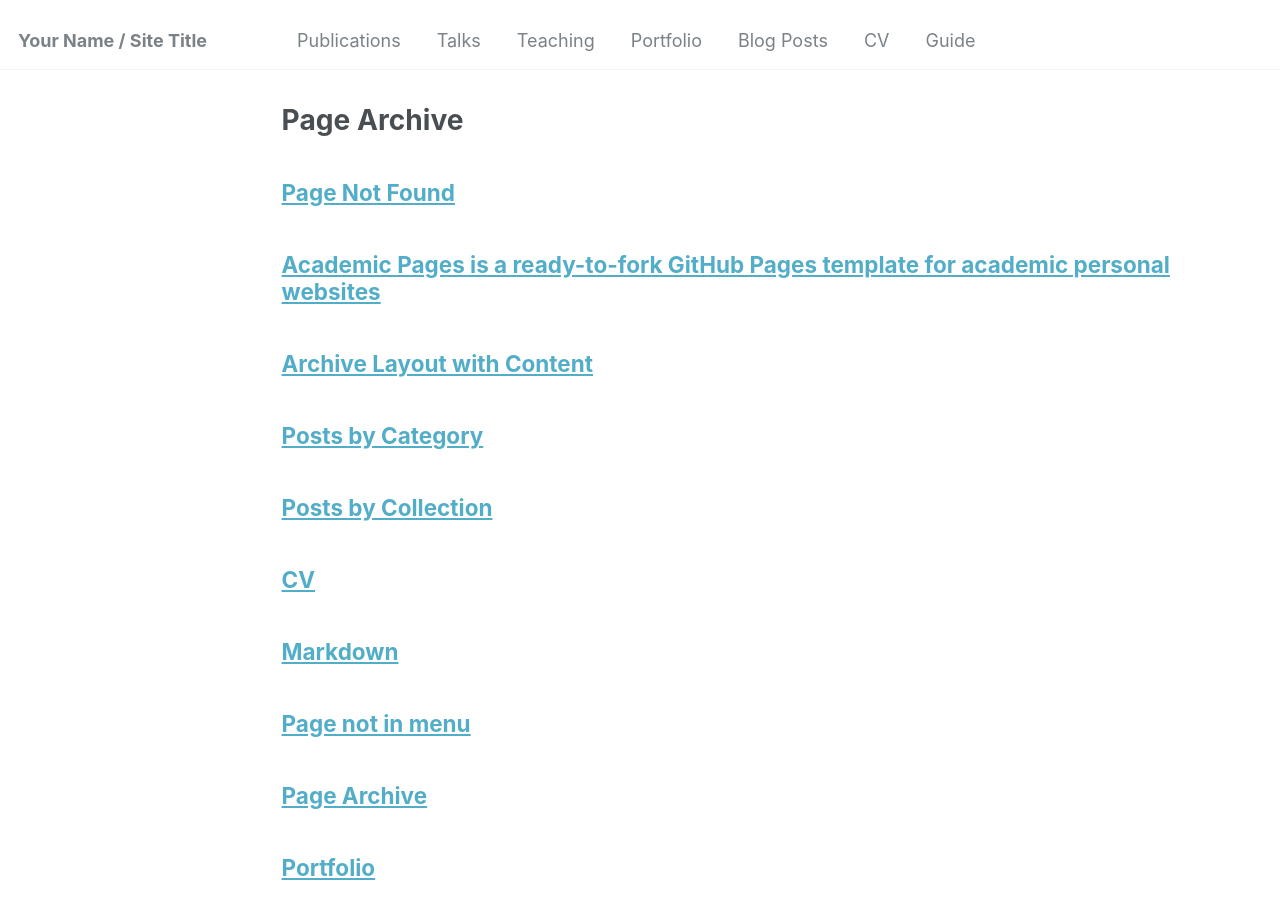
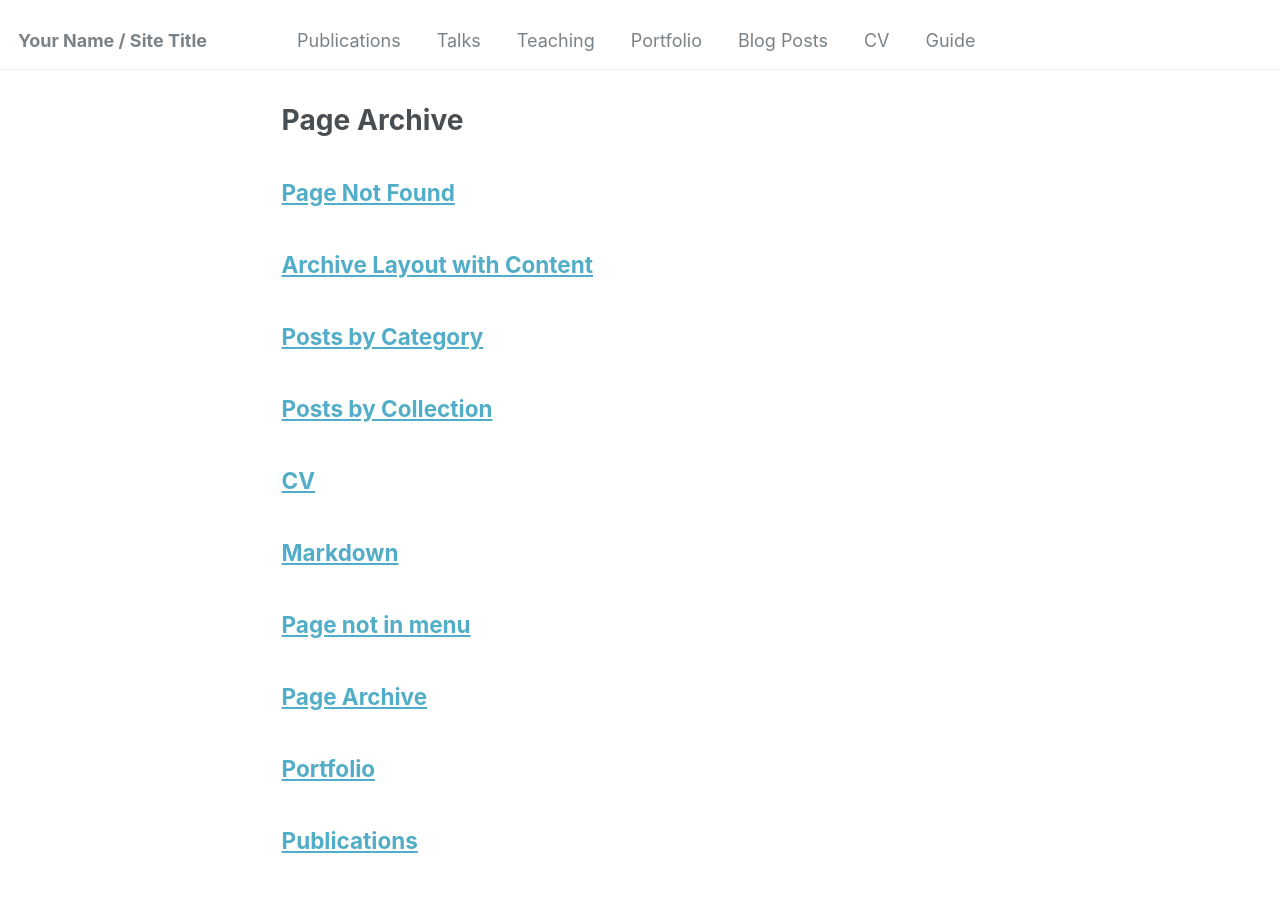
Before and after one commit to YCHbetter/YCHbetter.github.io, a Jekyll site: the page built from _pages/page-archive.html, in a window 1280 px wide and 900 px high. Built offline with Jekyll 4.4.1, drawn with Linux system fonts in a browser that asks for light colours.

Commit message:
Update about.md

```diff
--- a/_pages/about.md
+++ b/_pages/about.md
@@ -1,7 +1,6 @@
 ---
 permalink: /
-title: "Academic Pages is a ready-to-fork GitHub Pages template for academic personal websites"
-author_profile: true
+title: "个人简介: true
 redirect_from:
   - /about/
   - /about.html
```
